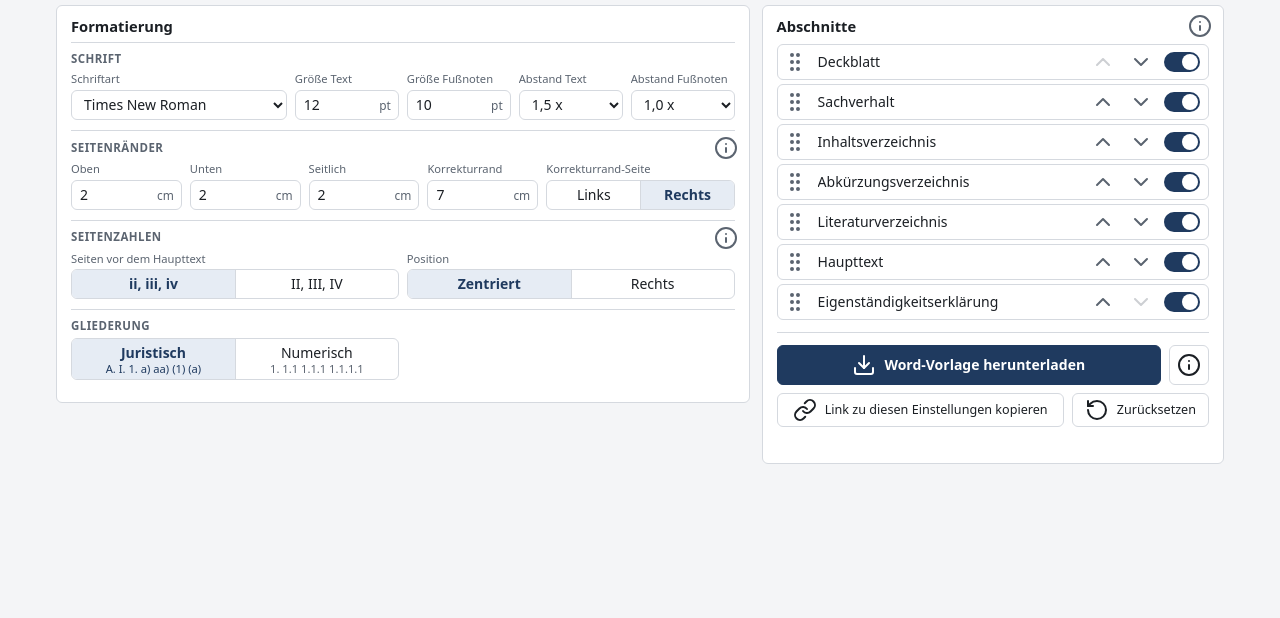
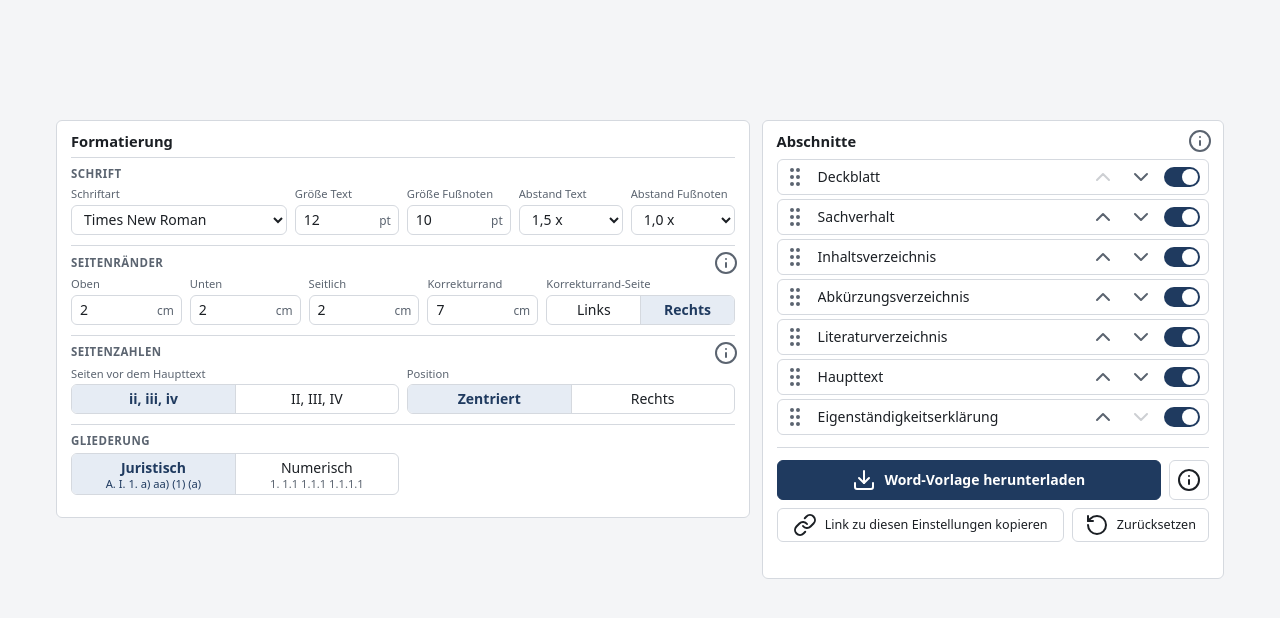
Before and after one commit to kayericwinkler/juravorlage, a website with bundled scripts: page index.html in a window 1280 px wide. Shown: the part 38-656 px from the top of the page. Built offline with nearby package versions, Linux system fonts and the light colour scheme.

Commit message:
Adjust Distance of Panels to Header

```diff
--- a/src/styles.css
+++ b/src/styles.css
@@ -116,6 +116,13 @@ h1 {
   max-width: 1200px;
   margin: 0 auto;
   padding: 0 16px 16px;
+}
+
+/* Abstand unter der Kopfzeile wächst mit der Fensterhöhe und fällt bei niedrigen Fenstern auf null. */
+@media (min-width: 761px) {
+  .layout {
+    padding-top: clamp(0px, (100dvh - 570px) * 0.5, 140px);
+  }
 }
 
 @media (max-width: 760px) {
```
